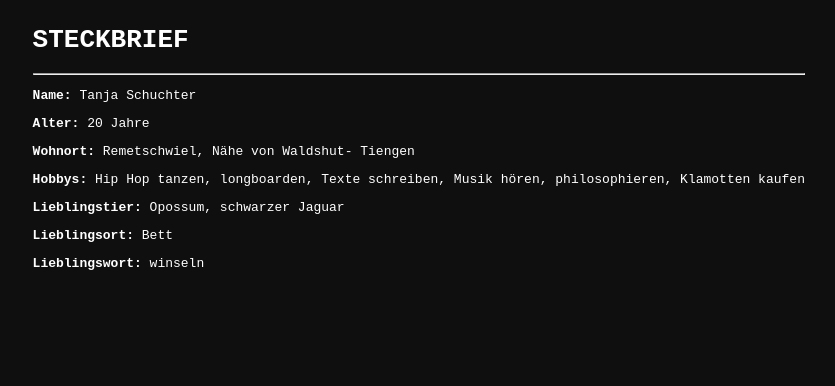
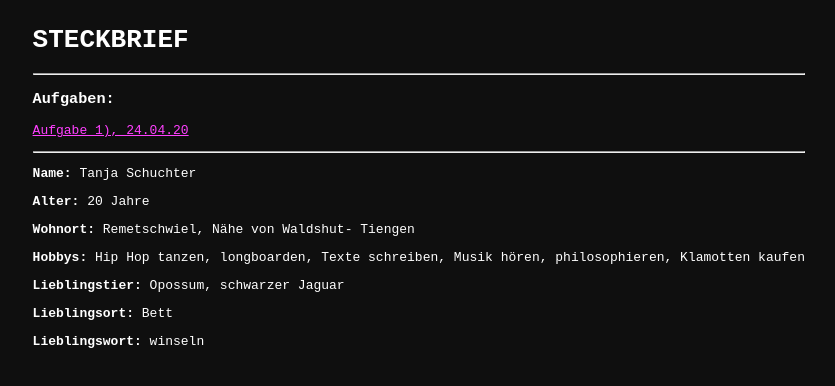
Before and after one commit to schuchte/EIA2, a plain HTML site: page steckbrief/steckbrief.htm in a window 1280 px wide. Shown: the whole page, without its empty margins (1-836 px from the left). Drawn offline with Linux system fonts and the light colour scheme; a script that the page names is missing.

Commit message:
Add files via upload

```diff
--- a/steckbrief/steckbrief.htm
+++ b/steckbrief/steckbrief.htm
@@ -12,6 +12,12 @@
 
 <body>
     <h1>STECKBRIEF</h1>
+
+    <hr>
+    <p>
+    <h3>Aufgaben:</h3>
+    <a href="https://github.com/schuchte/EIA2/blob/master/L01_Boxes.pdf" target="blank">Aufgabe 1), 24.04.20</a></br>
+    </p>
     <hr>
 <div>
     <p><b>Name: </b> Tanja Schuchter</p></body>
--- a/steckbrief/steckstyle.css
+++ b/steckbrief/steckstyle.css
@@ -6,3 +6,7 @@ body{
     left:2%;
     position: absolute;
 }
+
+a {color: rgb(255, 64, 965);
+
+}
```
